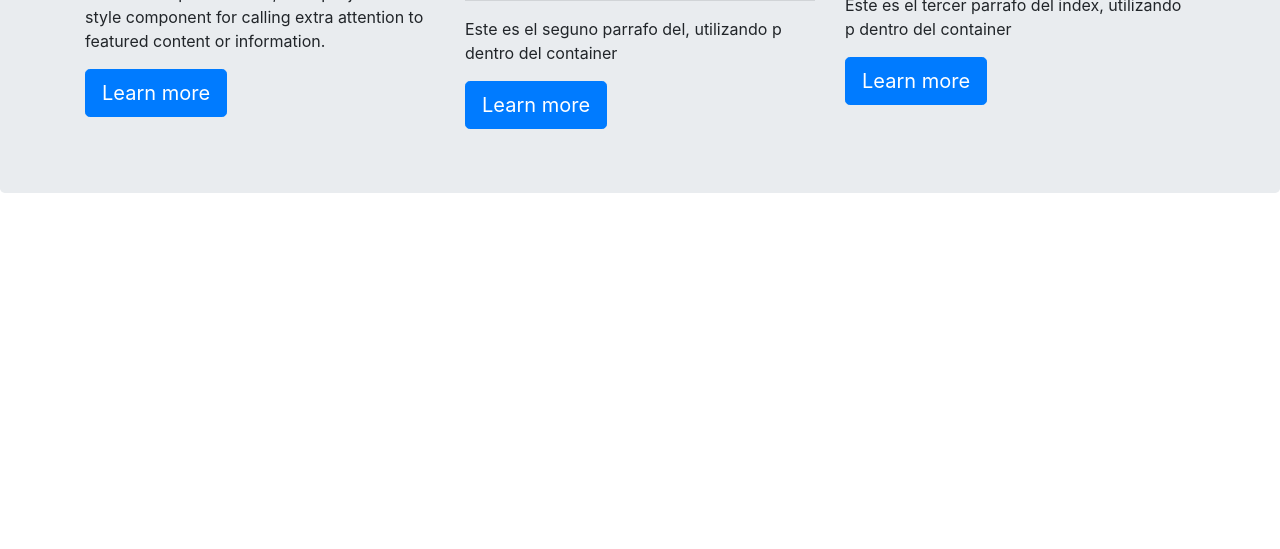
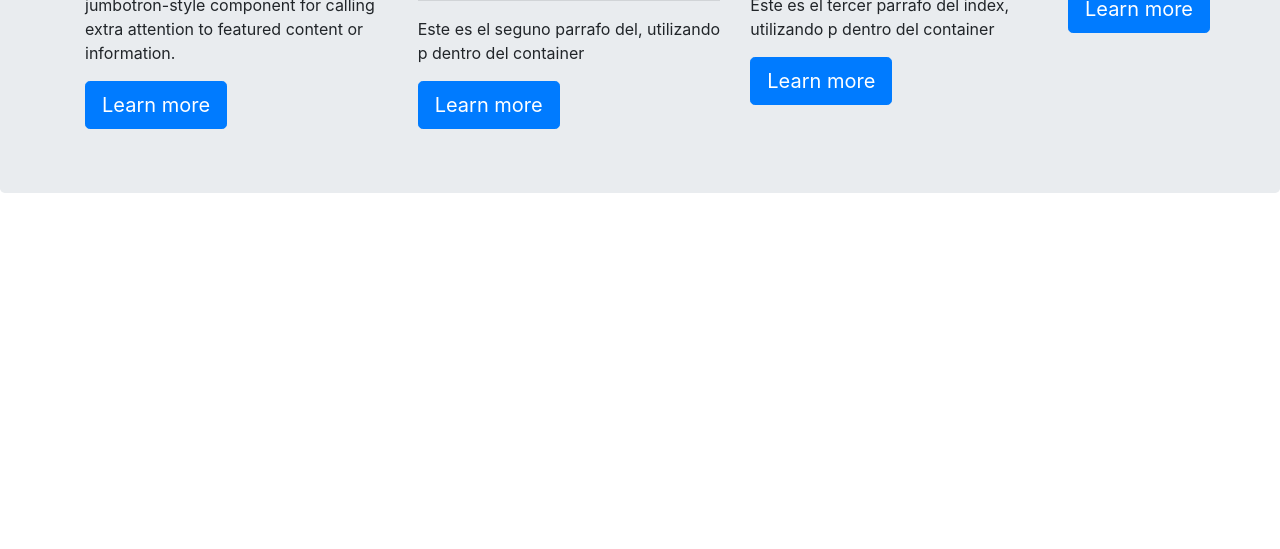
Before and after one commit to OscarRiveros/PracticaFullStackWeb, a website: page index.html in a window 1280 px wide. Shown: the part 251-800 px from the top of the page. Drawn offline with nearby package versions, Linux system fonts and the light colour scheme.

Commit message:
agregue un boton mal

```diff
--- a/index.html
+++ b/index.html
@@ -49,6 +49,8 @@
             <a class="btn btn-primary btn-lg" href="#" role="button"
                 >Learn more</a>
           </div>
+          <a class="btn btn-primary btn-lg" href="#" role="button"
+                >Learn more</a>
         </div>
       </div>
     </div>
```
